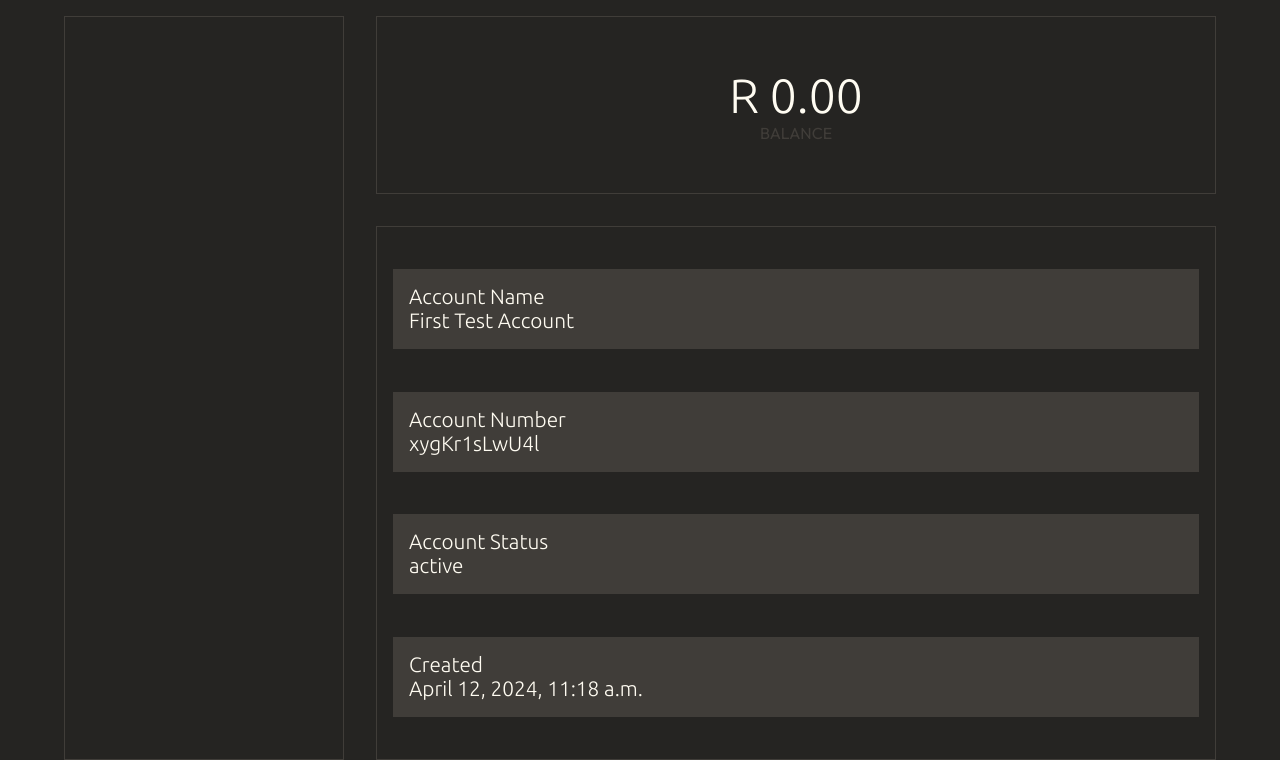
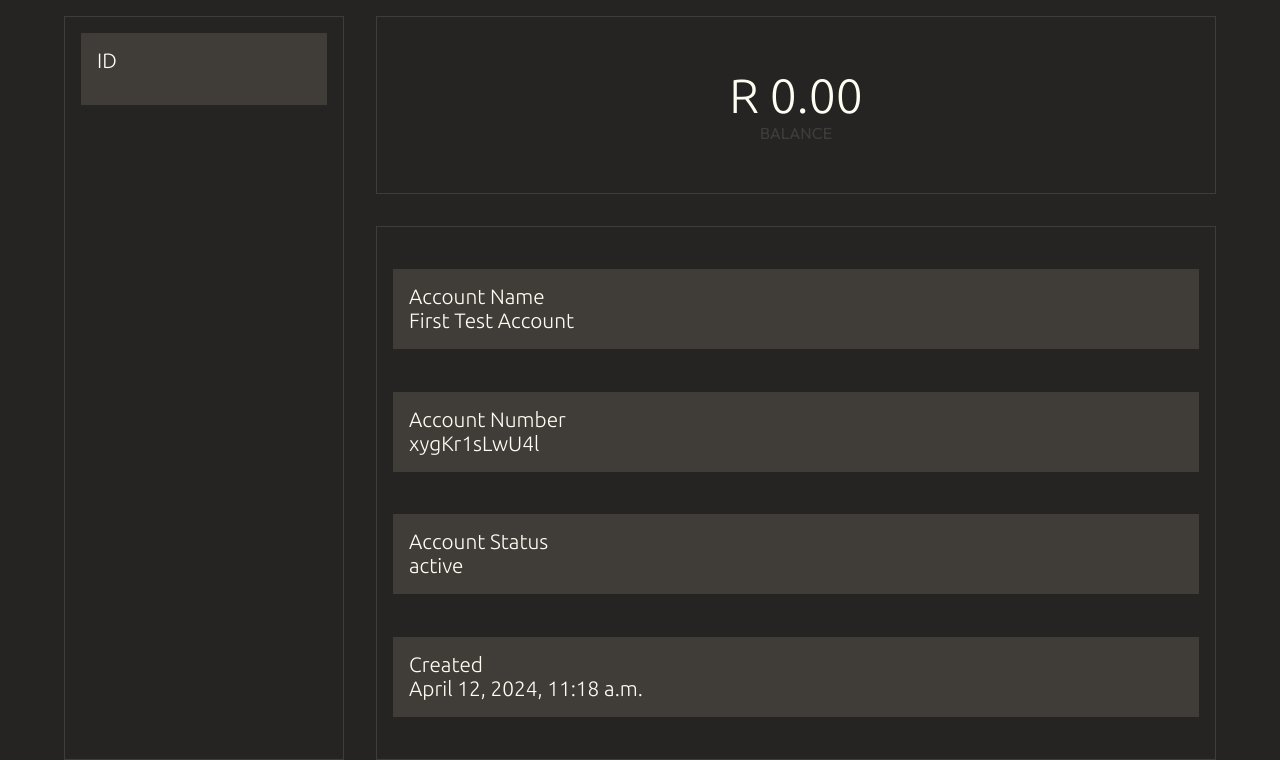
Before and after one commit to PhantomLeii/banking-system, a Django app: page /account-detail/1/ in a window 1280 px wide. Shown: the part 56-816 px from the top of the page. Run offline with Django 5.2, Linux system fonts and the light colour scheme; a user stored in the database is signed in; data comes from the database, SQL or seed files in the repository; tables that the repository leaves empty hold one stand-in row (values such as "Sample post").

Commit message:
update account detail layout

```diff
--- a/core/views.py
+++ b/core/views.py
@@ -70,7 +70,7 @@ class RegisterView(TemplateView):
         return render(request, self.template_name, context)
 
 
-class AccountsView(TemplateView):
+class AccountsView(LoginRequiredMixin, TemplateView):
     template_name = 'routes/accounts.html'
 
     def get(self, request):
@@ -108,7 +108,7 @@ class AccountDetailView(LoginRequiredMixin, TemplateView):
     def get(self, request, pk):
         account = Account.objects.get(id=pk)
         if account:
-            transactions = Transaction.objects.filter(account=account)
+            transactions = Transaction.objects.filter(account=account).order_by('-timestamp')[:50]
         else:
             return redirect('not_found.html')
         context = {'account': account, 'transactions': transactions}
--- a/static/css/index.css
+++ b/static/css/index.css
@@ -324,8 +324,12 @@ form button:hover {
 
 .transactions {
 	height: 100%;
+	padding: 1rem;
 	grid-row: span 2;
 	border: 1px solid var(--clr-secondary-bg);
+	display: flex;
+	flex-direction: column;
+	gap: 1rem;
 }
 
 .banner {
--- a/templates/routes/account_detail.html
+++ b/templates/routes/account_detail.html
@@ -1,7 +1,16 @@
 {% extends "base.html" %} {% block content %}
 <main class="container">
 	<div id="account">
-		<div class="transactions"></div>
+		<div class="transactions">
+			{% if transactions %}
+			<div class="card">
+				<div>
+					<h2>ID</h2>
+					<h3></h3>
+				</div>
+			</div>
+			{% endif %}
+		</div>
 		<div class="banner">
 			<h1>R {{ account.balance }}</h1>
 			<p class="info label">Balance</p>
@@ -16,12 +25,11 @@
 				<h2>{{ account.number }}</h2>
 			</div>
 			<div class="card">
-				<h2>
-					Account Status
-				</h2>
+				<h2>Account Status</h2>
 				<h2
-					class="{% if account.status != "active" %}error_message{% else %}message{% endif %}"
-				>{{ account.status }}
+					class="{% if account.status != 'active' %}error_message{% else %}message{% endif %}"
+				>
+					{{ account.status }}
 				</h2>
 			</div>
 			<div class="card">
```
